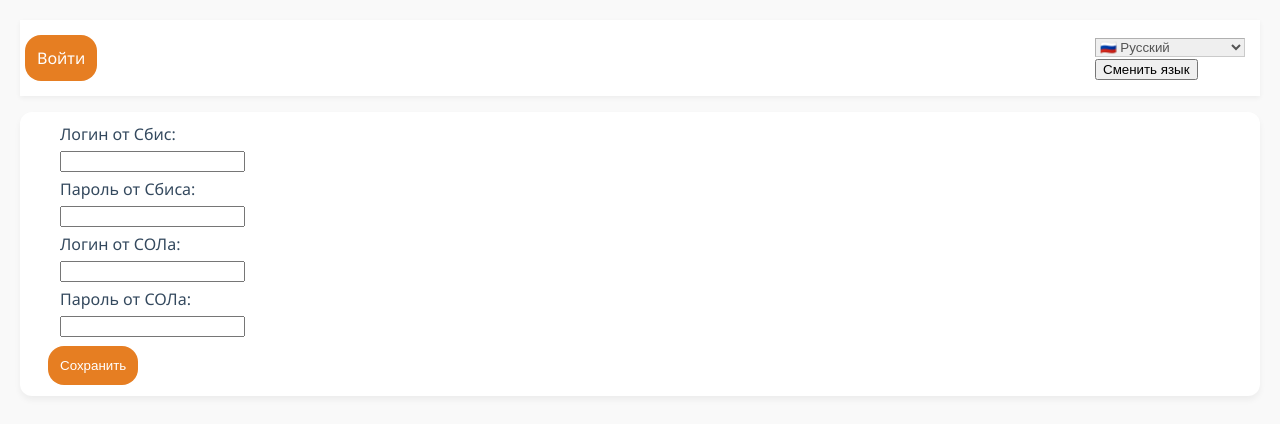
After one commit to vestrik/swift_django, a Django app: page /accounts/profile in a window 1280 px wide. The commit adds this page. Shown: the top 424 px of the page. Run offline with Django 5.2, Linux system fonts and the light colour scheme; some libraries are stand-ins or nearby versions.

Commit message:
Профиль пользователя с данными Сбис и Сол

```diff
--- /dev/null
+++ b/swift_django/accounts/forms.py
@@ -0,0 +1,8 @@
+from django.forms import ModelForm
+from .models import UserProfile
+
+class UserProfileForm(ModelForm):
+
+    class Meta:
+        model = UserProfile
+        fields = ['sbis_login', 'sbis_password', 'sol_login', 'sol_password']
--- /dev/null
+++ b/swift_django/accounts/templates/accounts/profile.html
@@ -0,0 +1,30 @@
+{% extends 'base_layout.html' %}
+{% load i18n %}
+{% block content %}
+
+<div class="card">
+    <form class="profile-form" method="post" enctype="multipart/form-data">
+        {% csrf_token %}
+        <div>
+            <p>{% translate 'Логин от Сбис:' %}</p>
+            {{profile_form.sbis_login}}
+        </div>
+        <div>
+            <p>{% translate 'Пароль от Сбиса:' %}</p>
+            {{profile_form.sbis_password}}
+        </div>
+        <div>
+            <p>{% translate 'Логин от СОЛа:' %}</p>
+            {{profile_form.sol_login}}
+        </div>
+        <div>
+            <p>{% translate 'Пароль от СОЛа:' %}</p>
+            {{profile_form.sol_password}}
+        </div>
+        <button class="base_button" type="submit">{% translate 'Сохранить' %}</button>
+    </form>
+</div>
+
+
+
+{% endblock %}
--- a/swift_django/accounts/urls.py
+++ b/swift_django/accounts/urls.py
@@ -6,4 +6,5 @@ app_name = 'accounts'
 urlpatterns = [
     path('login', views.login_view, name="login"),
     path('logout', views.logout_view, name="logout"),
+    path('profile', views.profile, name='profile')
 ]
--- a/swift_django/accounts/views.py
+++ b/swift_django/accounts/views.py
@@ -1,7 +1,10 @@
-from django.http import HttpResponse
 from django.shortcuts import render, redirect
 from django.contrib.auth import login, logout
 from django.contrib.auth.forms import AuthenticationForm
+from django.core.exceptions import ObjectDoesNotExist
+
+from .forms import UserProfileForm
+from .models import UserProfile
 
 # Create your views here.
 
@@ -20,3 +23,22 @@ def login_view(request):
 def logout_view(request):
     logout(request)
     return redirect('calculation_sheet:home')
+
+
+def profile(request):
+    try:
+        profile = UserProfile.objects.get(user=request.user.id)
+    except ObjectDoesNotExist:
+        profile = None
+    if request.method == 'POST':
+        profile_form = UserProfileForm(request.POST, instance=profile)
+        if profile_form.is_valid():
+            profile_form_instance = profile_form.save(commit=False)
+            profile_form_instance.user = request.user
+            profile_form_instance.save()
+        else:
+            print(profile_form.errors)
+        return redirect('accounts:profile')
+    else:
+        profile_form = UserProfileForm(instance=profile)
+        return render(request, 'accounts/profile.html', {'profile_form': profile_form})
--- a/swift_django/assets/css/styles.css
+++ b/swift_django/assets/css/styles.css
@@ -175,3 +175,8 @@ input[id='debit-total-sum'] {min-width: 100px;width: 120px;}
 /* -------------- --------- -------------- */
 
 /* ------------------------------------------------------ */
+
+
+.profile-form * {
+  margin: 3px 12px;
+}
--- a/swift_django/templates/base_layout.html
+++ b/swift_django/templates/base_layout.html
@@ -34,12 +34,15 @@
                         </li>
                         <li class="li_right_side">
                             <div class="logout">
-                                <form class="logout_form" action="{% url 'accounts:logout' %}">
-                                    {% csrf_token %}
-                                    <button type="submit" class="base_button">{% translate 'Выйти' %}</button>
-                                </form>
+                                <a href="{% url 'accounts:logout' %}" class="base_button">{% translate 'Выйти' %}</a>
                             </div>
                         </li>
+                        <li class="li_right_side">
+                            <div>
+                                <a href="{% url 'accounts:profile' %}" class="base_button">{% translate 'Профиль' %}</a>
+                            </div>
+                        </li>
+
                         <li class="li_right_side">
                             <div class="username_field">
                                 {% translate 'Вы вошли как' %}: <span class="user_name">{{ user.get_username }}</span>
```
